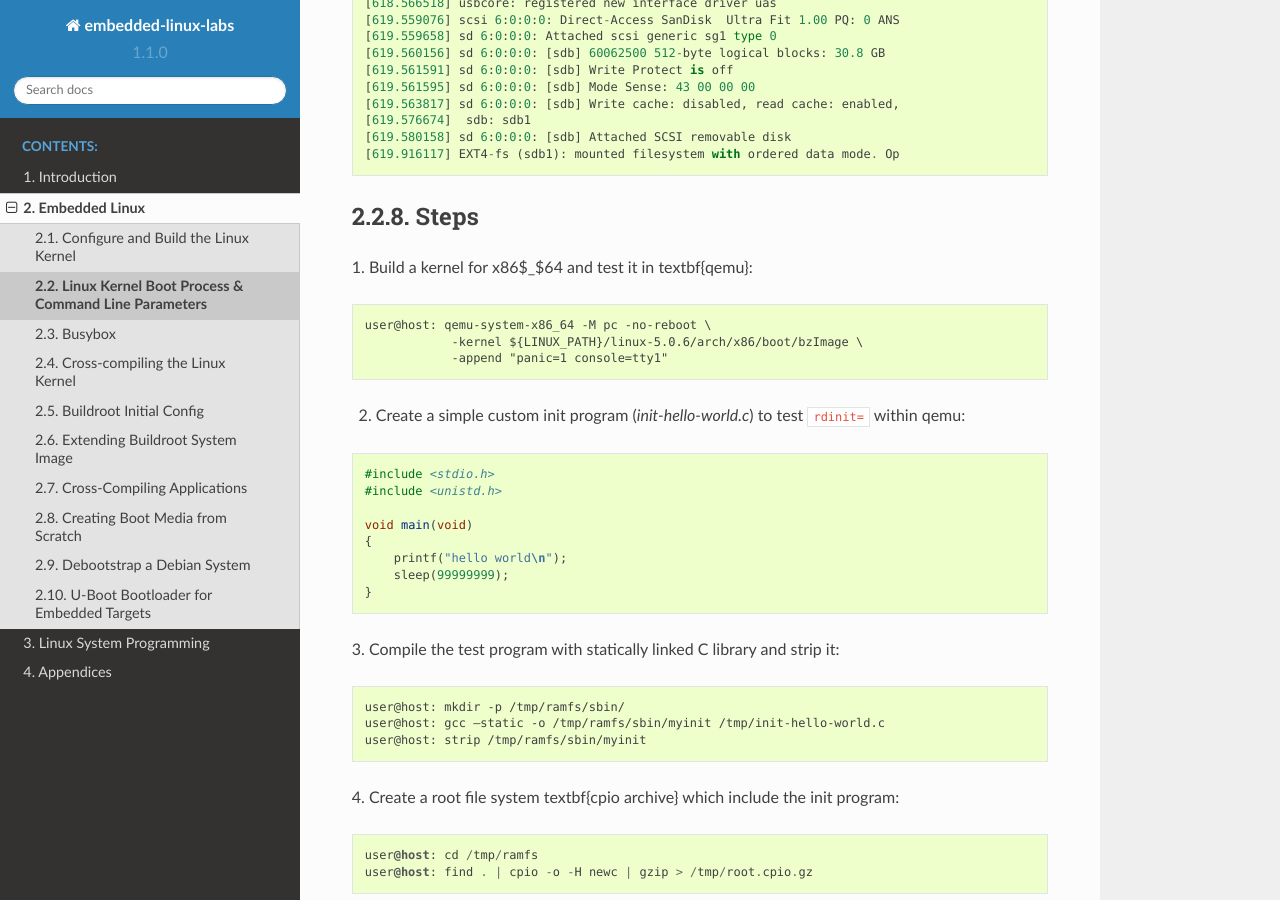
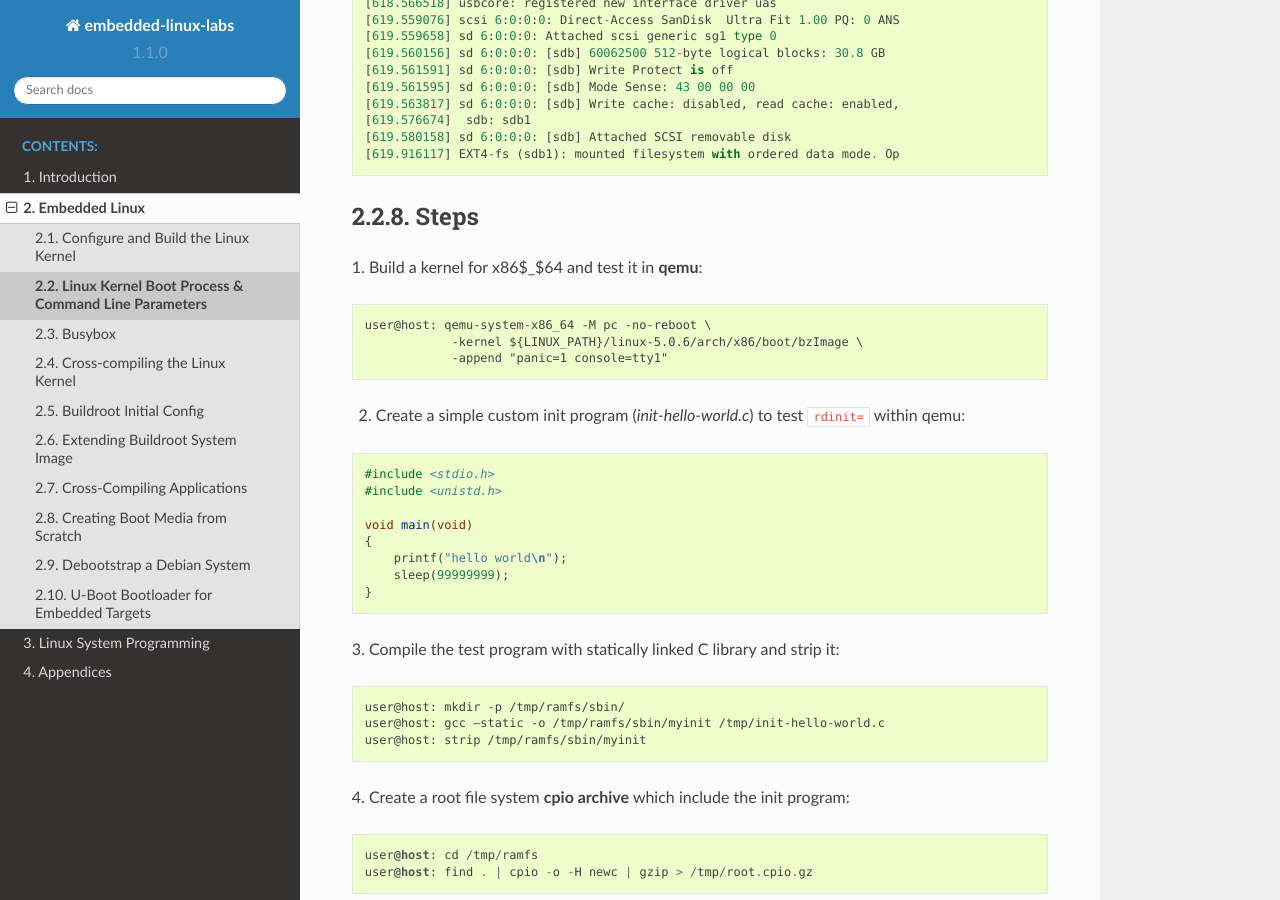
Before and after one commit to pmariman/embedded-linux-labs, a Sphinx documentation site: the page built from docs/source/lab-kernel-02.rst, in a window 1280 px wide and 900 px high, scrolled down 4404 px. Built offline with Sphinx 7.4.7 and the Read the Docs theme 2.0.0, drawn with Linux system fonts in a browser that asks for light colours.

Commit message:
fix some latex-isms

```diff
--- a/docs/source/lab-br-01.rst
+++ b/docs/source/lab-br-01.rst
@@ -26,7 +26,7 @@ Steps
    user@host: cd ${DL_PATH}
    user@host: wget https://buildroot.uclibc.org/downloads/buildroot-2019.02.1.tar.gz
 
-2. Extract the tarball and \texttt{cd} into the unpacked directory:
+2. Extract the tarball and ``cd`` into the unpacked directory:
 ::
 
    user@host: tar -xvf buildroot-2019.02.1.tar.gz
--- a/docs/source/lab-emb-intro.rst
+++ b/docs/source/lab-emb-intro.rst
@@ -96,7 +96,7 @@ Warnings
 
 Not Covered (yet)
 -----------------
-* Building cross-compilation toolchain with \textbf{crosstool-ng}
+* Building cross-compilation toolchain with **crosstool-ng**
 * NFS mounting the root filesystem
 * Patching the kernel sources
 * Raw flash filesystems
--- a/docs/source/lab-kernel-02.rst
+++ b/docs/source/lab-kernel-02.rst
@@ -172,7 +172,7 @@ Kernel Logging
 Steps
 -----
 
-1.  Build a kernel for x86$\_$64 and test it in \textbf{qemu}:
+1.  Build a kernel for x86$\_$64 and test it in **qemu**:
 ::
 
     user@host: qemu-system-x86_64 -M pc -no-reboot \
@@ -199,7 +199,7 @@ Steps
     user@host: gcc —static -o /tmp/ramfs/sbin/myinit /tmp/init-hello-world.c
     user@host: strip /tmp/ramfs/sbin/myinit
 
-4. Create a root file system \textbf{cpio archive} which include the init program:
+4. Create a root file system **cpio archive** which include the init program:
 ::
 
     user@host: cd /tmp/ramfs
--- a/docs/source/lab-kernel-03.rst
+++ b/docs/source/lab-kernel-03.rst
@@ -22,7 +22,7 @@ Goals
 Kernel make arguments for cross-compilation
 -------------------------------------------
 
-* Possible parameters passed to \texttt{make} for cross compilation:
+* Possible parameters passed to ``make`` for cross compilation:
 
 ======================= =========================== ===============================
 **Option**              **Description**             **Example**
```
